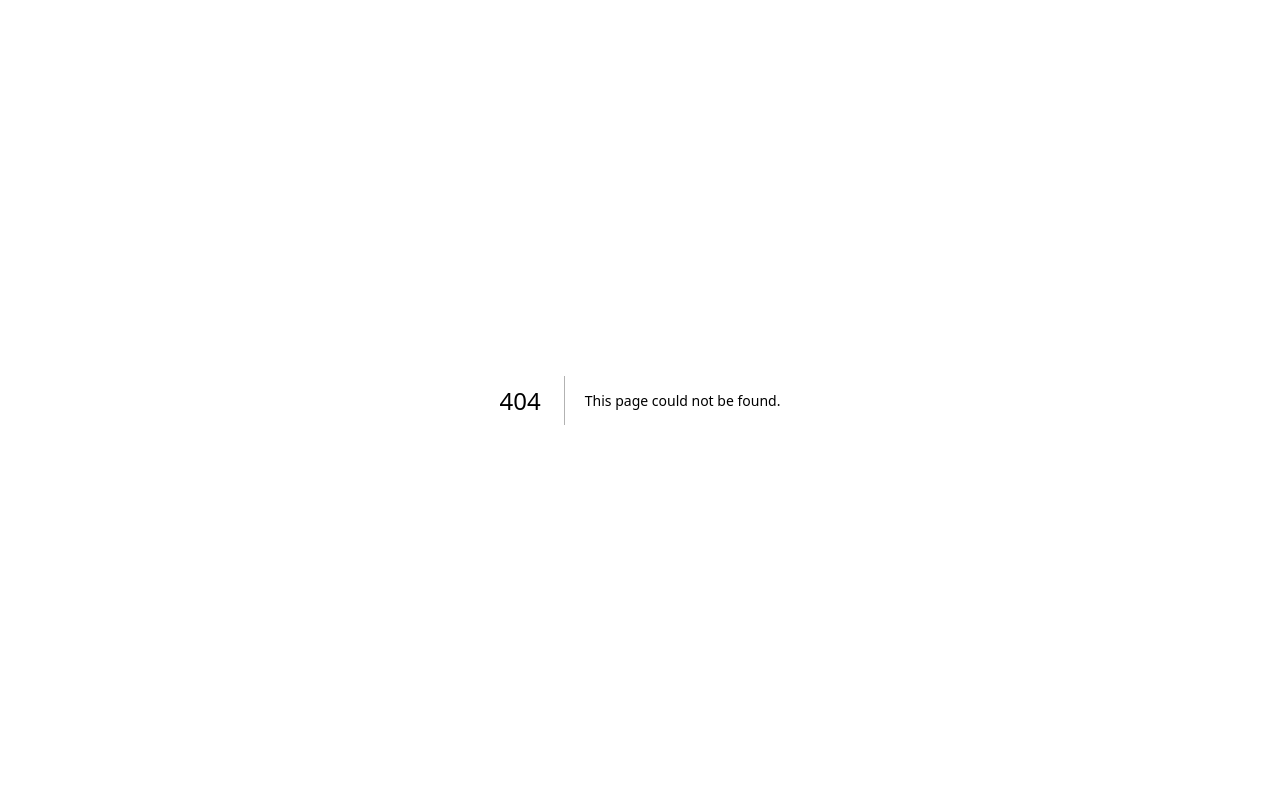
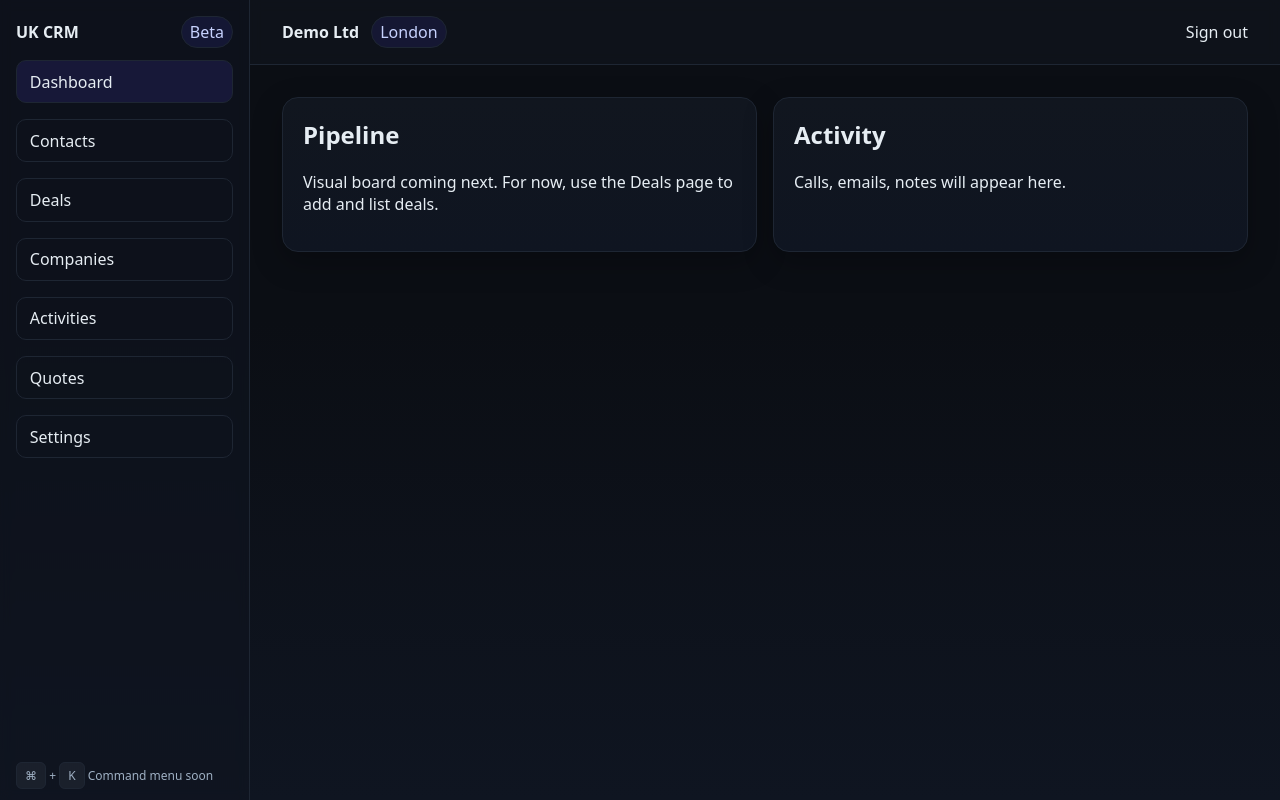
Before and after one commit to saamerjasem/uk-crm-saas-starter-1, a Next.js app: page /app in a window 1280 px wide. Before the commit this address had no page. Built offline with nearby package versions, Linux system fonts and the light colour scheme.

Commit message:
Create page.tsx

```diff
--- /dev/null
+++ b/app/app/page.tsx
@@ -0,0 +1,14 @@
+export default function Dashboard() {
+  return (
+    <div className="grid grid-2">
+      <div className="card">
+        <h2 style={{ marginTop: 0 }}>Pipeline</h2>
+        <p className="muted">Visual board coming next. For now, use the Deals page to add and list deals.</p>
+      </div>
+      <div className="card">
+        <h2 style={{ marginTop: 0 }}>Activity</h2>
+        <p className="muted">Calls, emails, notes will appear here.</p>
+      </div>
+    </div>
+  );
+}
```
